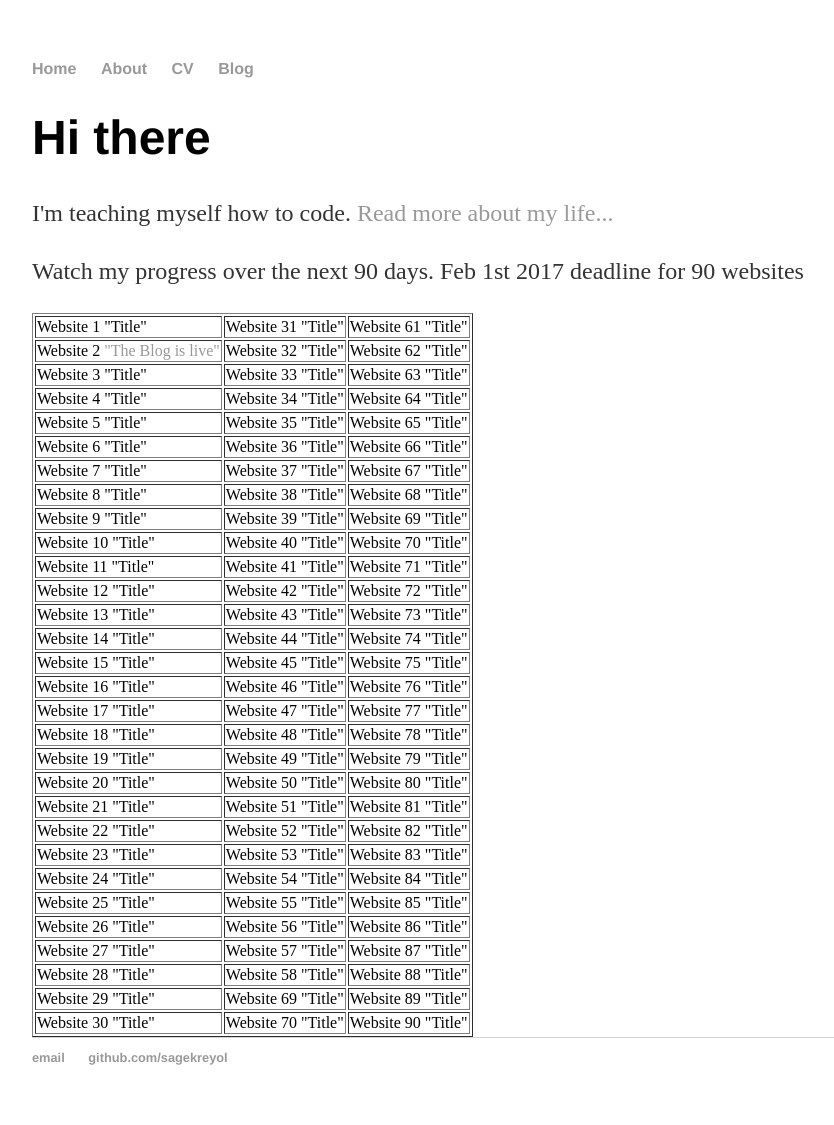
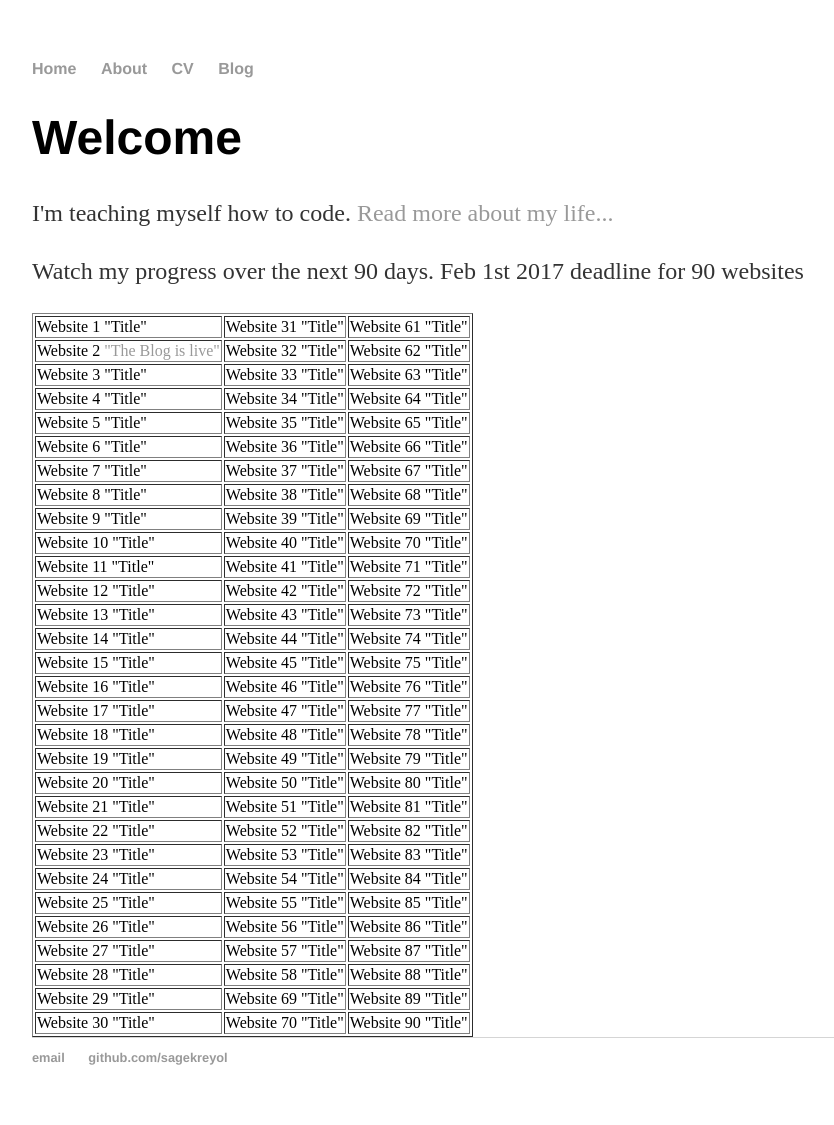
Before and after one commit to sagekreyol/sagekreyol.github.io, a Jekyll site: the page built from index.html, in a window 1280 px wide. Shown: the whole page, without its empty margins (160-994 px from the left). Built offline with Jekyll 4.4.1, drawn with Linux system fonts in a browser that asks for light colours.

Commit message:
Update index.html

```diff
--- a/index.html
+++ b/index.html
@@ -4,7 +4,7 @@ title: Sagekreyol
 ---
 
     		<div class="blurb">
-        		<h1>Hi there</h1>
+        		<h1>Welcome</h1>
 				<p>I'm teaching myself how to code. <a href="/about">Read more about my life...</a></p>
 <p class="tagline">Watch my progress over the next 90 days.  Feb 1st 2017 deadline for 90 websites</p>
 <table border="1">
```
